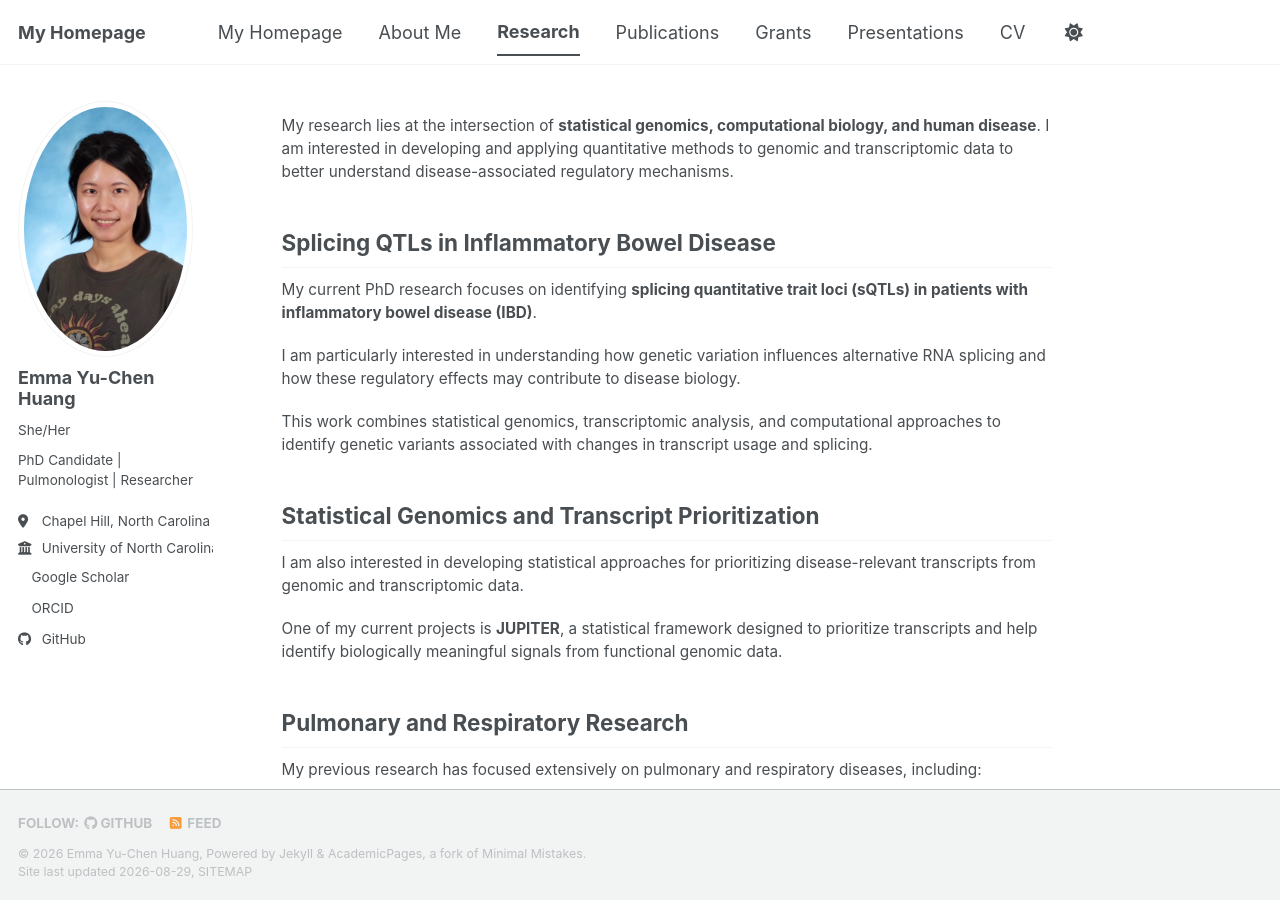
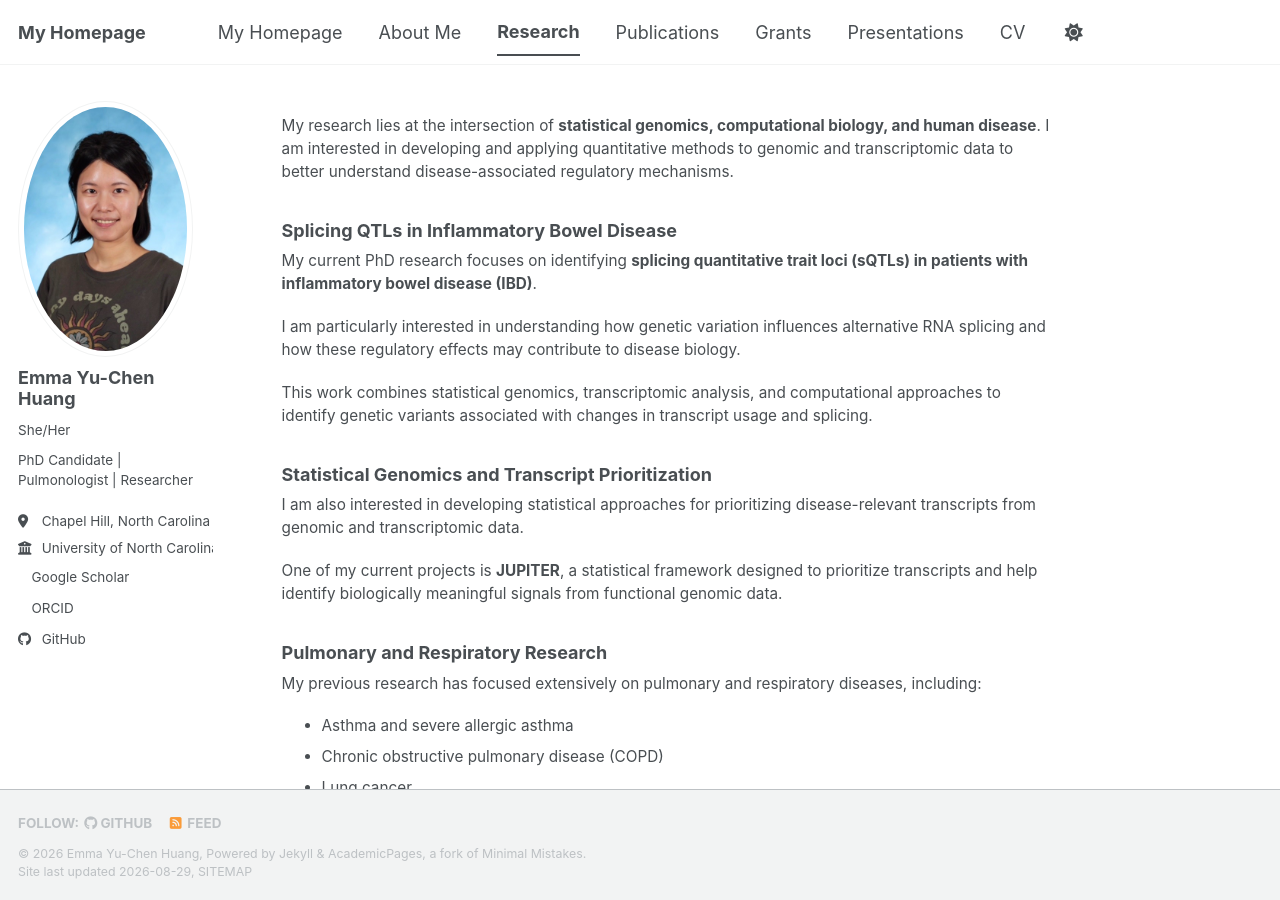
Before and after one commit to yuchen-hahaha/yuchen-hahaha.github.io, a Jekyll site: the page built from _pages/research.md, in a window 1280 px wide and 900 px high. Built offline with Jekyll 4.4.1, drawn with Linux system fonts in a browser that asks for light colours; a style sheet for code colours, icons or effects is not loaded.

```diff
--- a/_pages/research.md
+++ b/_pages/research.md
@@ -6,7 +6,7 @@ author_profile: true
 
 My research lies at the intersection of **statistical genomics, computational biology, and human disease**. I am interested in developing and applying quantitative methods to genomic and transcriptomic data to better understand disease-associated regulatory mechanisms.
 
-## Splicing QTLs in Inflammatory Bowel Disease
+### Splicing QTLs in Inflammatory Bowel Disease
 
 My current PhD research focuses on identifying **splicing quantitative trait loci (sQTLs) in patients with inflammatory bowel disease (IBD)**.
 
@@ -14,13 +14,13 @@ I am particularly interested in understanding how genetic variation influences a
 
 This work combines statistical genomics, transcriptomic analysis, and computational approaches to identify genetic variants associated with changes in transcript usage and splicing.
 
-## Statistical Genomics and Transcript Prioritization
+### Statistical Genomics and Transcript Prioritization
 
 I am also interested in developing statistical approaches for prioritizing disease-relevant transcripts from genomic and transcriptomic data.
 
 One of my current projects is **JUPITER**, a statistical framework designed to prioritize transcripts and help identify biologically meaningful signals from functional genomic data.
 
-## Pulmonary and Respiratory Research
+### Pulmonary and Respiratory Research
 
 My previous research has focused extensively on pulmonary and respiratory diseases, including:
 
@@ -33,7 +33,7 @@ My previous research has focused extensively on pulmonary and respiratory diseas
 
 My work has incorporated clinical studies, immunological investigation, physiological signal analysis, and computational approaches.
 
-## Cancer and Immunology
+### Cancer and Immunology
 
 I have also worked on questions related to **cancer immunology and immune-mediated disease**, including lung cancer, immune regulation, and inflammatory pathways.
 
```
